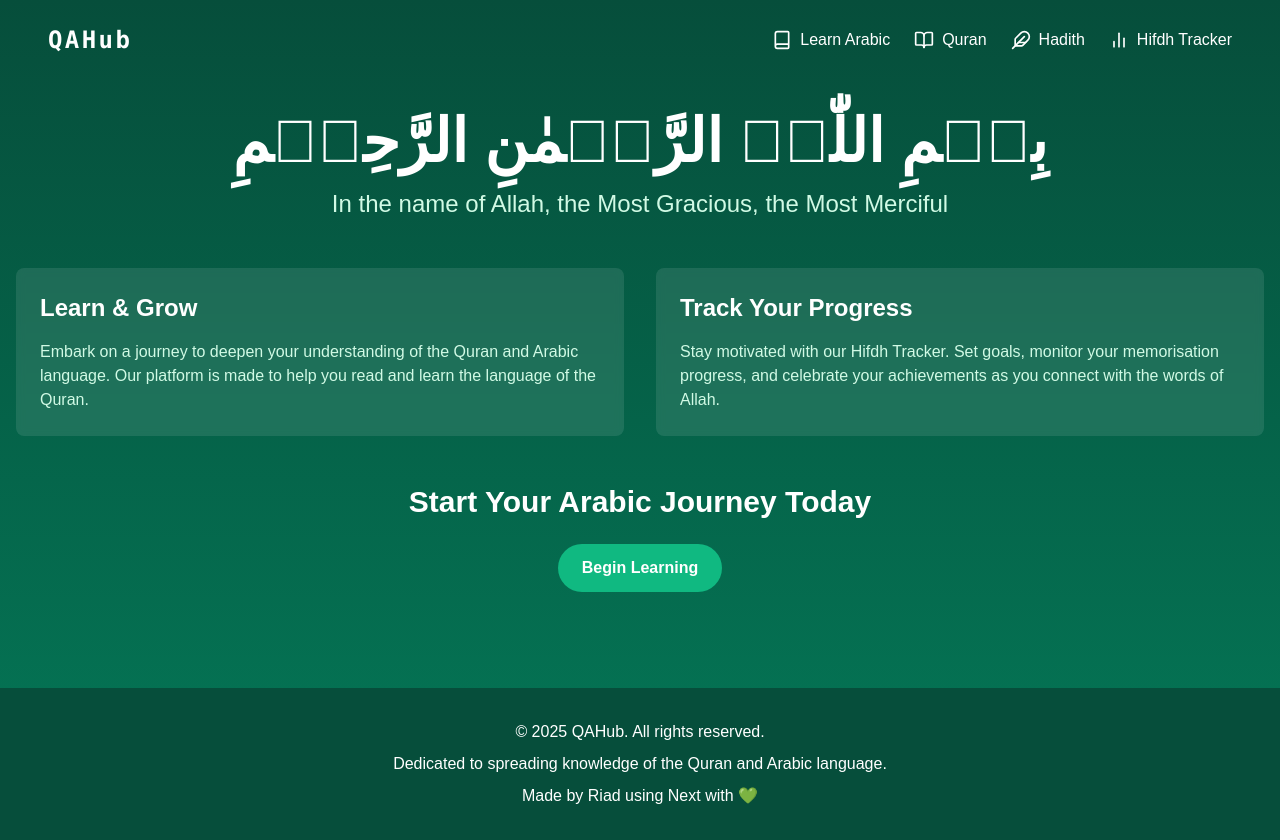
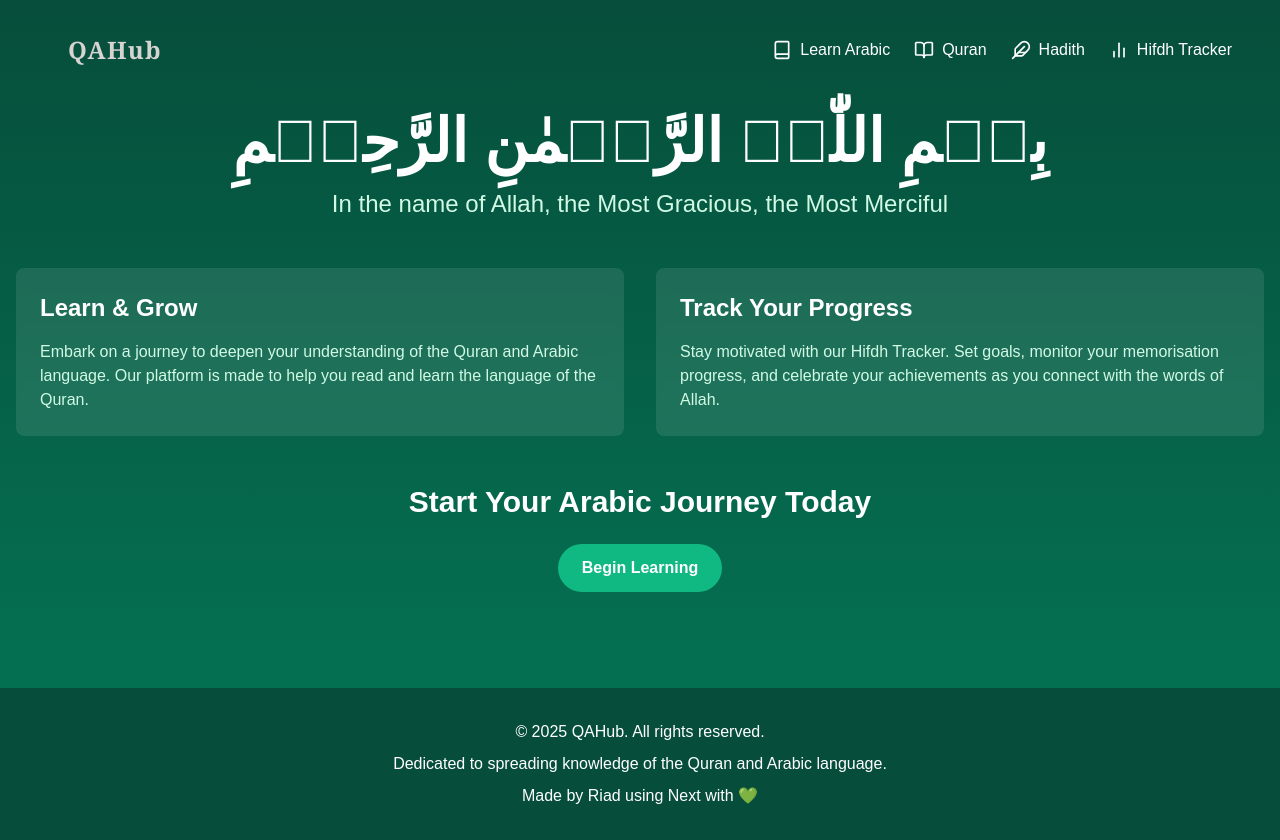
Before and after one commit to riad-mammadov/QAHub, a Next.js app: page / in a window 1280 px wide. Built offline with nearby package versions, Linux system fonts and the light colour scheme.

Commit message:
finish nav

```diff
--- a/components/Nav.jsx
+++ b/components/Nav.jsx
@@ -12,7 +12,7 @@ function Nav() {
   return (
     <div className="absolute top-2 left-0 right-0 flex justify-between items-center z-50 bg-transparent p-4 px-12">
       <Link href="/">
-        <button className="text-white text-2xl font-semibold font-mono tracking-widest">
+        <button className="text-stone-300 text-2xl font-semibold font-serif tracking-wider px-5 py-2.5">
           QAHub
         </button>
       </Link>
```
